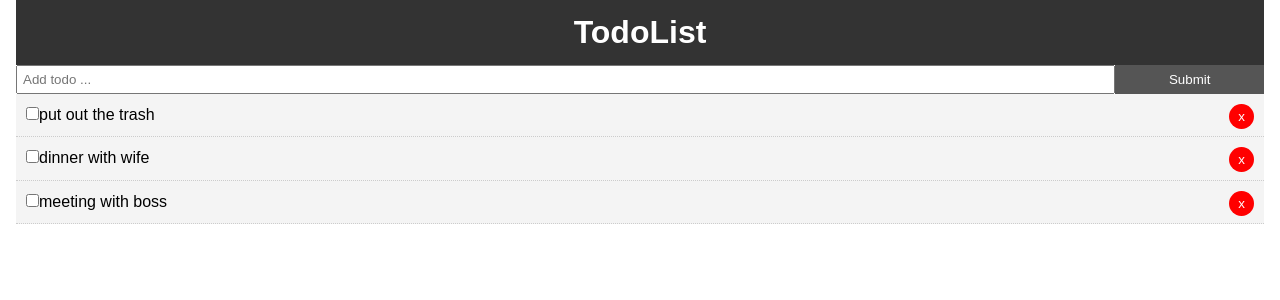
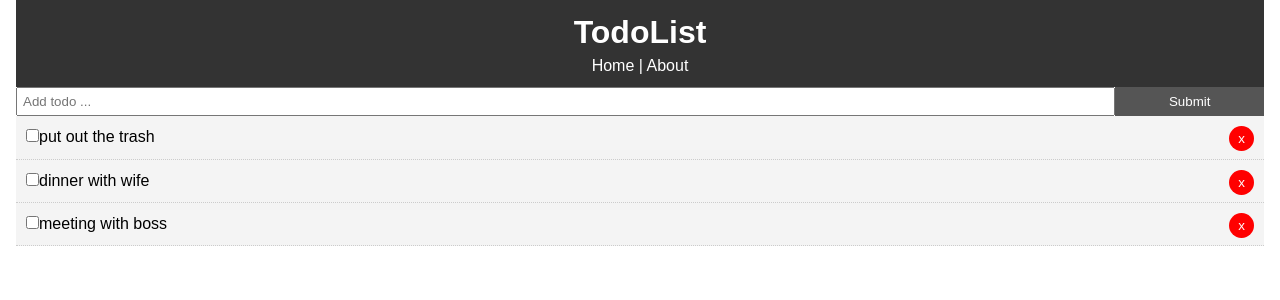
Before and after one commit to Deirdre18/react-todo-app, a React (Create React App) app: page / in a window 1280 px wide. Shown: the top 300 px of the page. Built offline with nearby package versions, Linux system fonts and the light colour scheme.

Commit message:
added <Link style> and const linkStyle to App.js

```diff
--- a/src/components/layout/Header.js
+++ b/src/components/layout/Header.js
@@ -3,12 +3,14 @@
 // functional component is one return, which works like render does
 
 import React from 'react'
+import { Link } from 'react-router-dom';
 
 function Header() {
     return (
         //will be some links for about page but won't do that just yet
         <header style={headerStyle}>
             <h1>TodoList</h1>
+            <Link style={ linkStyle } to="/">Home</Link> | <Link style={ linkStyle } to="/">About</Link>
         </header>
         )
 }
@@ -24,4 +26,9 @@
 
 }
 
+const linkStyle = {
+    color: '#fff',
+    textDecoration: 'none'
+}
+
 export default Header;
```
